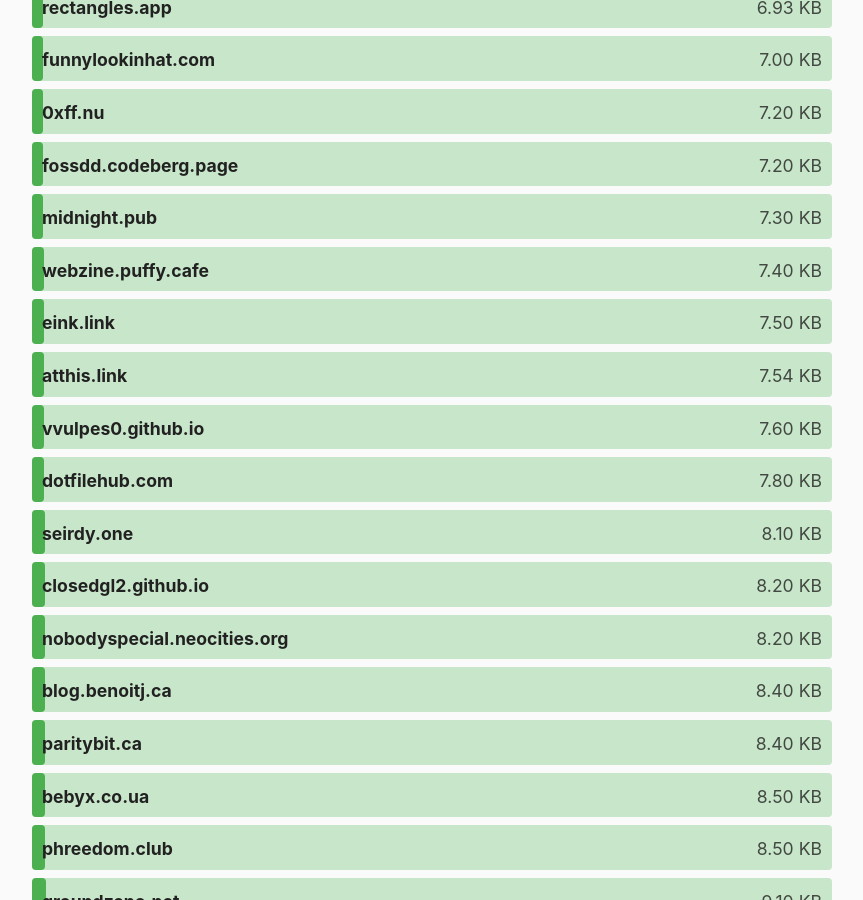
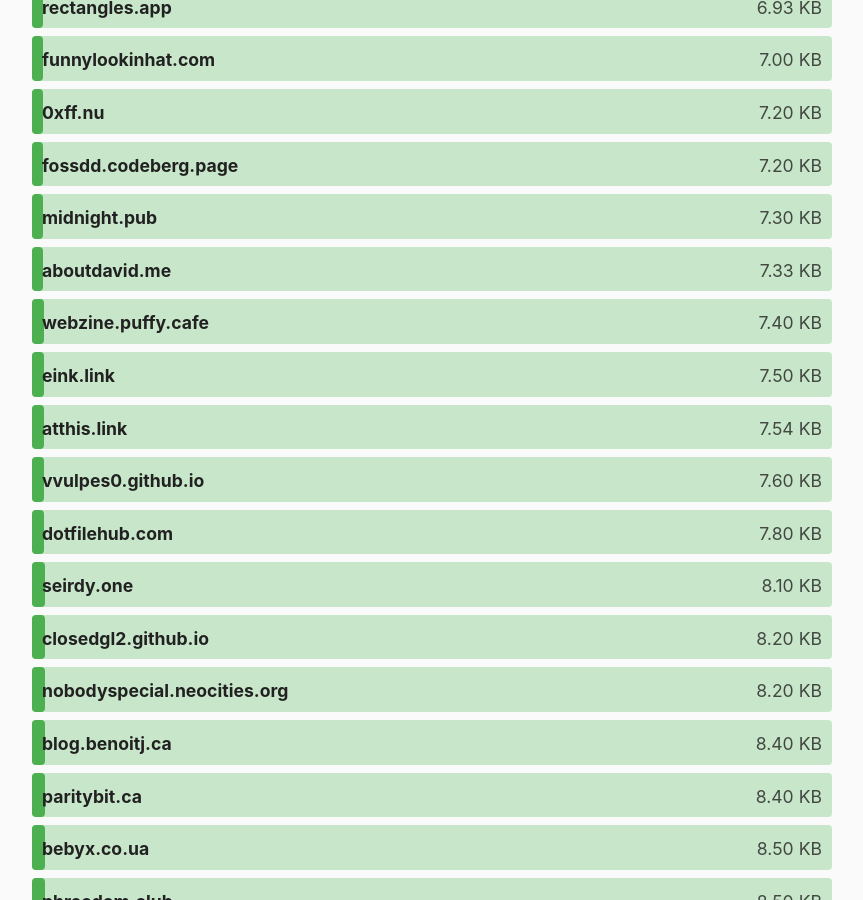
Before and after one commit to kevquirk/512kb.club, a Jekyll site: the page built from index.md, in a window 1280 px wide and 900 px high, scrolled down 3377 px. Shown: the whole window, without its empty margins (208-1071 px from the left). Built offline with Jekyll 4.4.1, drawn with Linux system fonts in a browser that asks for light colours.

Commit message:
Add aboutdavid.me
https://gtmetrix.com/reports/aboutdavid.me/iwInuYVd/

```diff
--- a/_data/sites.yml
+++ b/_data/sites.yml
@@ -73,6 +73,11 @@
   size: 164
   last_checked: 2022-03-20
 
+- domain: aboutdavid.me
+  url: https://aboutdavid.me/
+  size: 7.33
+  last_checked: 2022-04-21 (YYYY-MM-DD)
+
 - domain: adrian.geek.nz
   url: https://adrian.geek.nz/
   size: 161
```
